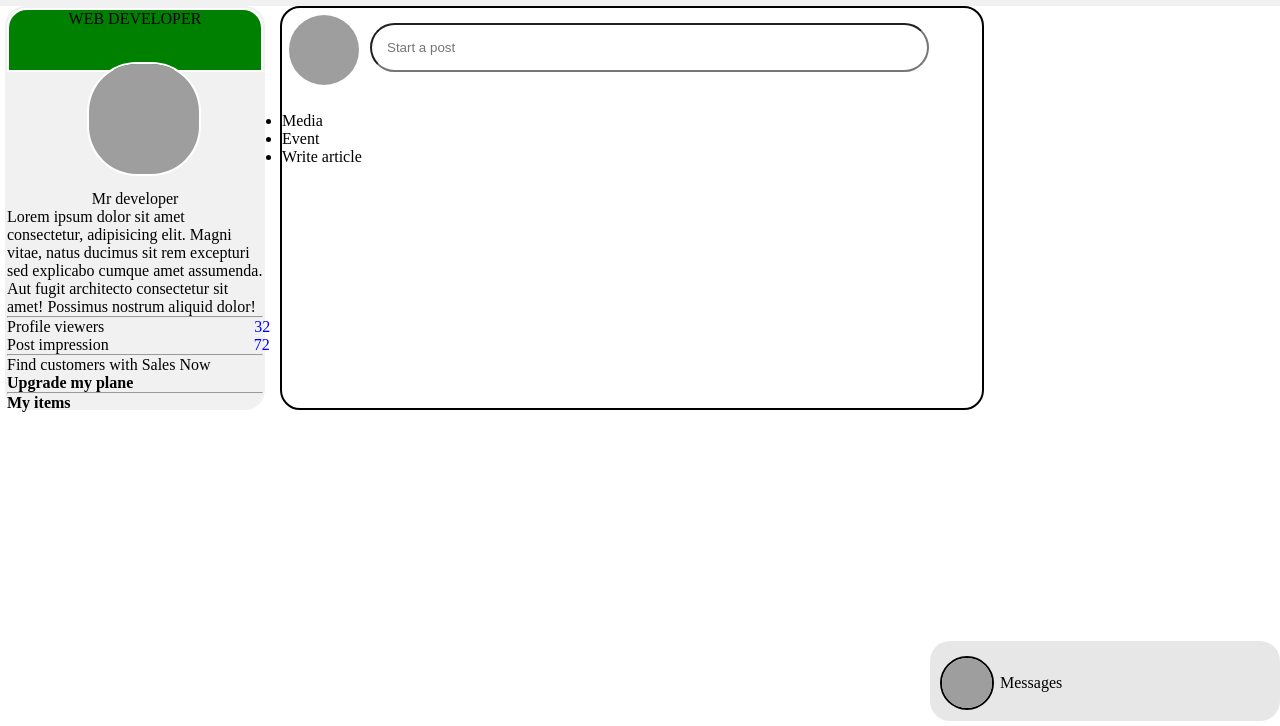
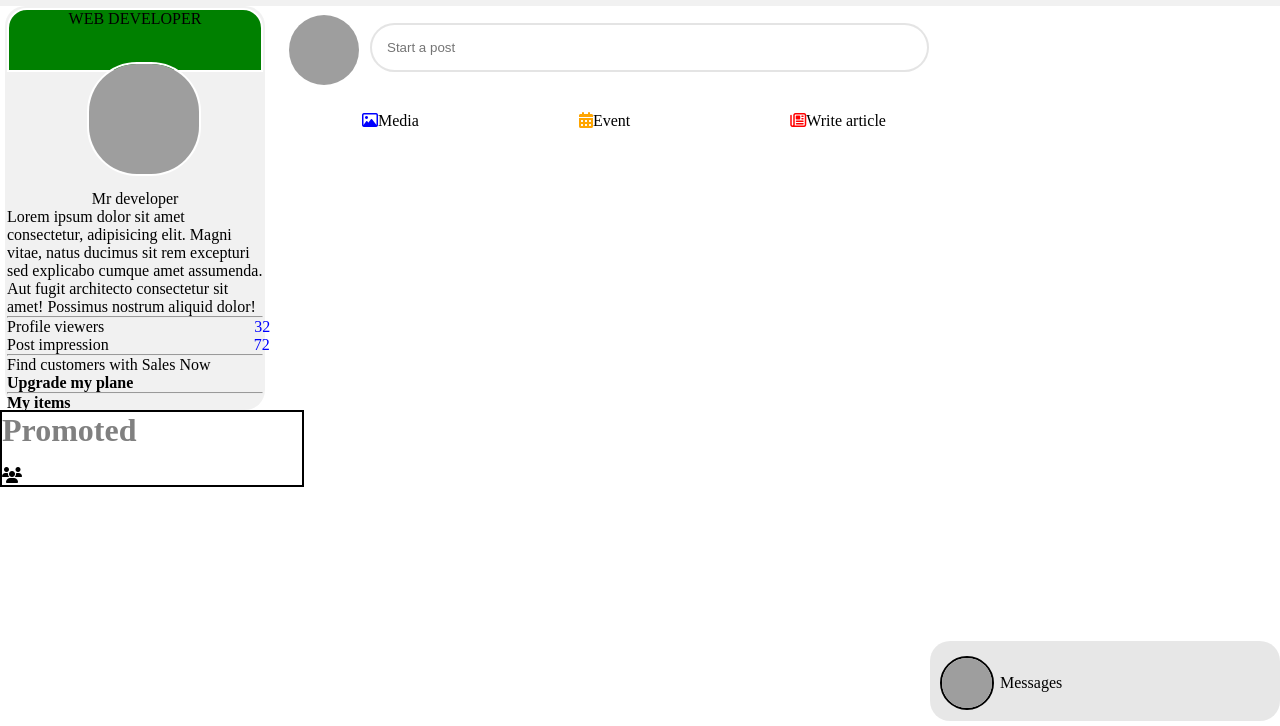
Before and after one commit to Abdullahsabir123/Templete.github.io, a plain HTML site: page index.html in a window 1280 px wide. Shown: the part 74-800 px from the top of the page. Drawn offline with Linux system fonts and the light colour scheme; grey boxes are pictures that could not be loaded.

Commit message:
not complete yet

```diff
--- a/index.html
+++ b/index.html
@@ -72,13 +72,22 @@
             <hr>
             <p><b>My items</b></p>
         </div>
-        <div class="container2">
-            <img src="https://images.pexels.com/photos/4324406/pexels-photo-4324406.jpeg?auto=compress&cs=tinysrgb&w=600" alt="img" class="img1">
-            <input type="text" placeholder="Start a post" class="in">
-            <ul>
-            <li>Media</li>
-            <li>Event</li>
-            <li>Write article</li>
+        <div class="container3">
+            <div class="container2">
+                <img src="https://images.pexels.com/photos/4324406/pexels-photo-4324406.jpeg?auto=compress&cs=tinysrgb&w=600"
+                    alt="img" class="img1">
+                <input type="text" placeholder="Start a post" class="in">
+                <ul class="con">
+                    <li><i class="fa-regular fa-image ic"></i>Media</li>
+                    <li><i class="fa-solid fa-calendar-days ci"></i>Event</li>
+                    <li><i class="fa-regular fa-newspaper on"></i>Write article</li>
+            </div>
+        </div>
+        <div class="container4">
+            <h1 class="h">Promoted</h1>
+            <br>
+            <i class="fa-solid fa-users"></i>
+            <p></p>
         </div>
     </div>
 </body>
--- a/style.css
+++ b/style.css
@@ -148,7 +148,7 @@
         }
 
         .container2 {
-            border: 2px solid black;
+            border: 2px solid rgba(0, 0, 0, 0);
             border-radius: 20px;
             margin: 0px 10px;
             width: 700px;
@@ -162,9 +162,34 @@
             border-radius: 50px;
         }
         .in{
+            border: 2px solid rgba(0, 0, 0, 0.107);
             position: relative;
             bottom: 40px;
             border-radius: 30px;
             padding: 15px;
             width: 525px;
         }
+        .con{
+            display: flex;
+            flex-wrap: wrap;
+        }
+        li{
+            list-style: none;
+            margin: 0px 80px;
+        }
+        .ic{
+            color: blue;
+        }
+        .ci{
+            color:orange;
+        }
+        .on{
+            color: red;
+        }
+        .container4{
+            border: 2px solid black;
+            width: 300px;
+        }
+        .h{
+            color: grey;
+        }
```
